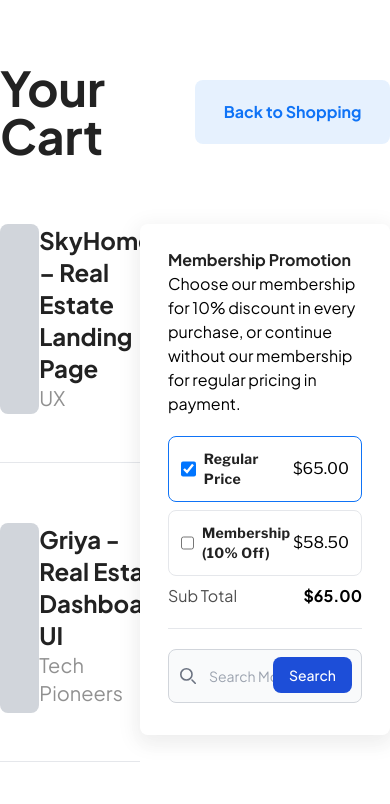
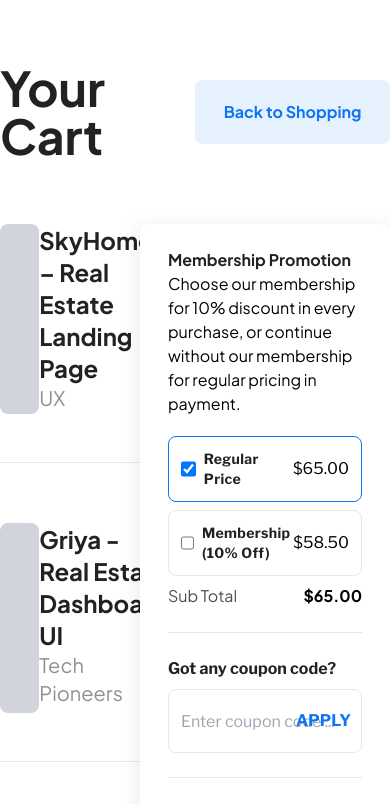
Before and after one commit to uforco/pixmart, a Next.js app: page /cart in a window 390 px wide. Shown: the top 804 px of the page. Built offline with nearby package versions, Linux system fonts and the light colour scheme.

Commit message:
complate cart page with out responsive

```diff
--- a/src/app/cart/CouponCode.tsx
+++ b/src/app/cart/CouponCode.tsx
@@ -1,44 +1,25 @@
 import React from 'react';
+import HeadingPrimary from '@/components/shared/headline/HeadingPrimary';
 
 const CouponCode = () => {
     return (
       <form className="max-w-md mx-auto">
-        <label
-          htmlFor="default-search"
-          className="mb-2 text-sm font-medium text-gray-900 sr-only dark:text-white"
-        >
-          Search
-        </label>
-        <div className="relative">
-          <div className="absolute inset-y-0 start-0 flex items-center ps-3 pointer-events-none">
-            <svg
-              className="w-4 h-4 text-gray-500 dark:text-gray-400"
-              aria-hidden="true"
-              xmlns="http://www.w3.org/2000/svg"
-              fill="none"
-              viewBox="0 0 20 20"
-            >
-              <path
-                stroke="currentColor"
-                stroke-linecap="round"
-                stroke-linejoin="round"
-                stroke-width="2"
-                d="m19 19-4-4m0-7A7 7 0 1 1 1 8a7 7 0 0 1 14 0Z"
-              />
-            </svg>
-          </div>
+        <div>
+          <HeadingPrimary className='libreFranklin text-base ' >Got any coupon code?</HeadingPrimary>
+        </div>
+        <div className="relative border rounded-lg p-1 h-16 mt-2 ">
           <input
             type="search"
             id="default-search"
-            className="block w-full p-4 ps-10 text-sm text-gray-900 border border-gray-300 rounded-lg bg-gray-50 focus:ring-blue-500 focus:border-blue-500 dark:bg-gray-700 dark:border-gray-600 dark:placeholder-gray-400 dark:text-white dark:focus:ring-blue-500 dark:focus:border-blue-500"
-            placeholder="Search Mockups, Logos..."
+            className="block w-full libreFranklin p-2 ps-2 text-base focus:outline-0 border-opionalColor h-full "
+            placeholder="Enter coupon code ..."
             required
           />
           <button
             type="submit"
-            className="text-white absolute end-2.5 bottom-2.5 bg-blue-700 hover:bg-blue-800 focus:ring-4 focus:outline-none focus:ring-blue-300 font-medium rounded-lg text-sm px-4 py-2 dark:bg-blue-600 dark:hover:bg-blue-700 dark:focus:ring-blue-800"
+            className="text-primaryColor absolute uppercase font-bold p-1.5 end-1 top-1/2 -translate-y-1/2 libreFranklin text-base "
           >
-            Search
+            Apply
           </button>
         </div>
       </form>
--- a/src/app/cart/MemberAndPrice.tsx
+++ b/src/app/cart/MemberAndPrice.tsx
@@ -2,6 +2,7 @@
 import React, { ChangeEvent, useState } from 'react';
 import HeadingPrimary from "@/components/shared/headline/HeadingPrimary";
 import CouponCode from './CouponCode';
+import PrimaryBtn from '@/components/shared/button/PrimaryBtn';
 
 const MemberAndPrice = ({ Regularprice }: { Regularprice: number}) => {
   const [priceOffer, setPriceOffer] = useState<boolean>(true)
@@ -38,9 +39,9 @@ const MemberAndPrice = ({ Regularprice }: { Regularprice: number}) => {
           without our membership for regular pricing in payment.
         </p>
       </div>
-      <div className=" border-b pb-5 mb-5 ">
+      <div className=" border-b pb-6 mb-6 ">
         <div
-          className={` flex justify-between items-center mt-5 ${
+          className={` flex justify-between items-center mt-5 cursor-pointer ${
             priceOffer ? "border-primaryColor " : " "
           } border rounded-lg p-1 px-3 `}
           onClick={() => seletePrice(Regularprice)}
@@ -53,7 +54,7 @@ const MemberAndPrice = ({ Regularprice }: { Regularprice: number}) => {
               className="w-4 h-4 text-primaryColor bg-gray-100 cursor-pointer rounded "
             ></input>
             <label
-              className={` libreFranklin font-bold ms-2 text-sm text-opionalColor tracking-wide`}
+              className={` libreFranklin cursor-pointer font-bold ms-2 text-sm text-opionalColor tracking-wide`}
             >
               Regular Price
             </label>
@@ -61,7 +62,7 @@ const MemberAndPrice = ({ Regularprice }: { Regularprice: number}) => {
           <p className=" libreFranklin ">${Regularprice.toFixed(2)}</p>
         </div>
         <div
-          className={` flex justify-between items-center ${
+          className={` flex justify-between items-center cursor-pointer ${
             priceOffer ? "" : " border-primaryColor "
           } border rounded-lg p-1 px-3 my-2 `}
           onClick={() => seletePrice(Membership10Off)}
@@ -74,7 +75,7 @@ const MemberAndPrice = ({ Regularprice }: { Regularprice: number}) => {
               className="w-4 h-4 text-primaryColor bg-gray-100 cursor-pointer rounded "
             ></input>
             <label
-              className={` libreFranklin font-bold ms-2 text-sm text-opionalColor tracking-wide`}
+              className={` libreFranklin cursor-pointer font-bold ms-2 text-sm text-opionalColor tracking-wide`}
             >
               Membership {"(10% Off)"}
             </label>
@@ -86,7 +87,16 @@ const MemberAndPrice = ({ Regularprice }: { Regularprice: number}) => {
           <p className=" font-bold ">${subTotal.toFixed(2)}</p>
         </div>
       </div>
-      <CouponCode></CouponCode>
+      <div className=" border-b pb-6 mb-6 ">
+        <CouponCode></CouponCode>
+      </div>
+      <div className=" flex justify-between items-center pb-6 ">
+        <p className=" text-base text-opionalColor/80 ">Total</p>
+        <p className=" font-bold ">${subTotal.toFixed(2)}</p>
+      </div>
+      <div>
+        <PrimaryBtn className=' w-full h-12 rounded-lg ' >Proceed to Checkout</PrimaryBtn>
+      </div>
     </div>
   );
 };
```
